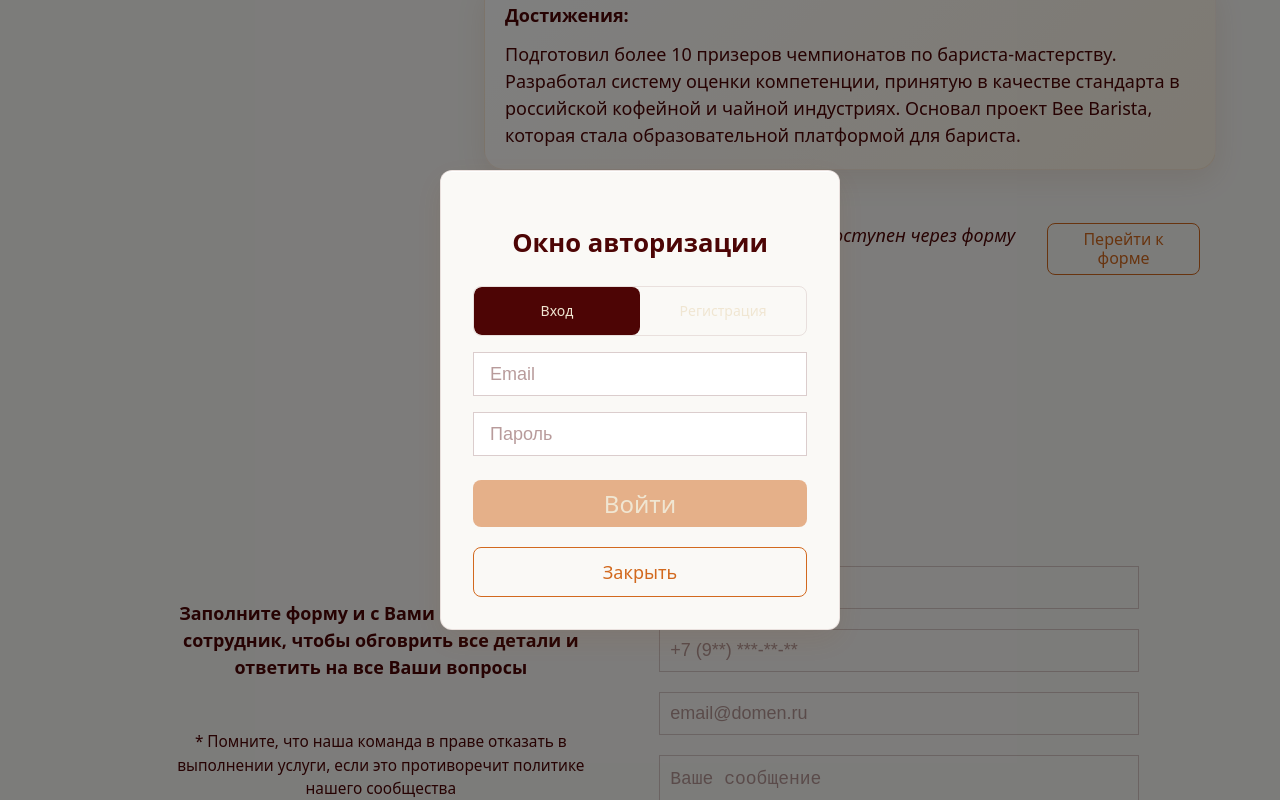
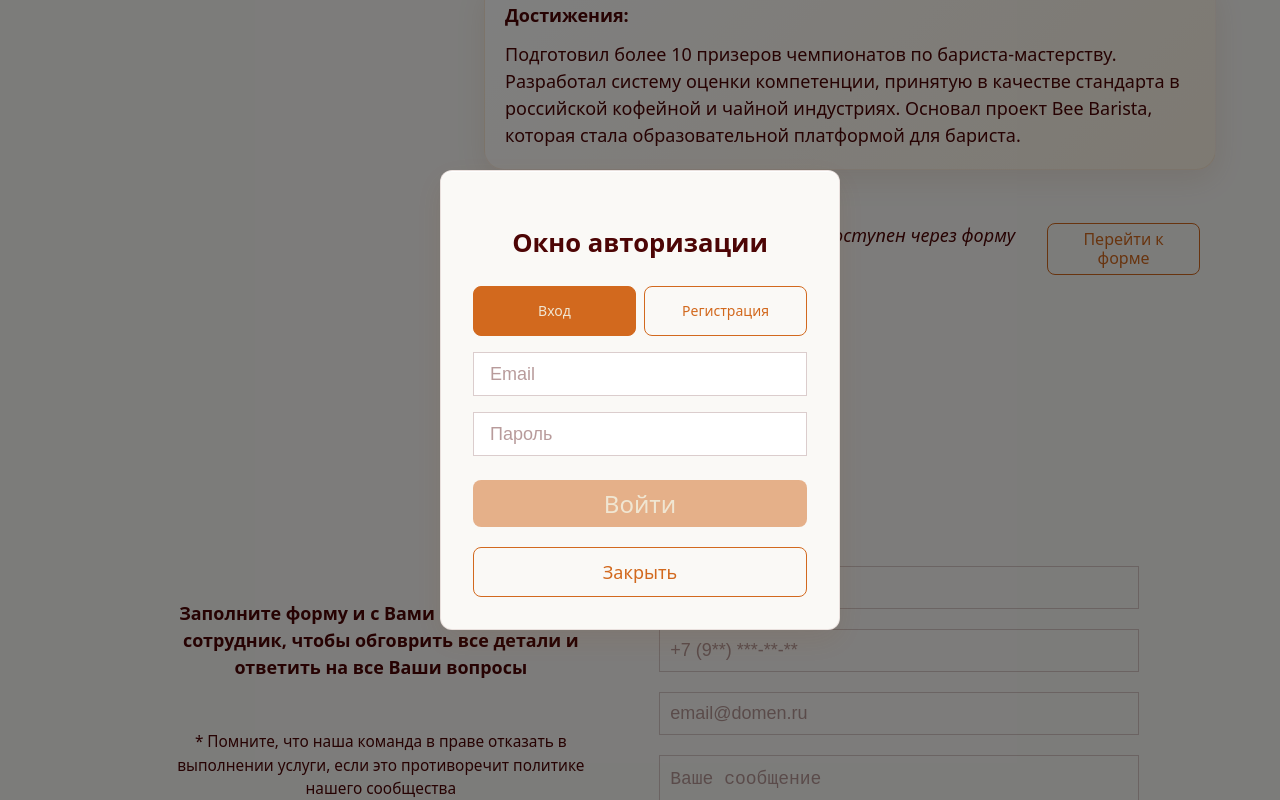
Before and after one commit to romkalan/Coffee-Tea-Mastery, a React (Vite) app: page /courses/course-1 in a window 1280 px wide. Both pictures are taken after a click on the button "Войдите, чтобы записаться". Shown: the part 1409-2209 px from the top of the page. Built offline with nearby package versions, Linux system fonts and the light colour scheme.

Commit message:
fix: restyle auth modal tabs as separate outlined/filled buttons, remove group border

```diff
--- a/src/components/LoginForm/styles.module.scss
+++ b/src/components/LoginForm/styles.module.scss
@@ -53,25 +53,25 @@
 
 .tabs {
     display: flex;
-    gap: 0;
+    gap: 8px;
     margin-bottom: 16px;
-    border-radius: 8px;
-    overflow: hidden;
-    border: 1px solid $border-color;
 }
 
 .tab {
     flex: 1;
     padding: 8px 16px;
-    border: none;
+    border: 1px solid $color-accent;
+    border-radius: 8px;
     background: transparent;
+    color: $color-accent;
     cursor: pointer;
     font-size: 14px;
-    transition: background 0.2s;
+    font-weight: 500;
+    transition: all 300ms ease;
 }
 
 .tabActive {
-    background: $color-primary;
+    background: $color-accent;
     color: $color-button-text;
 }
 
```
